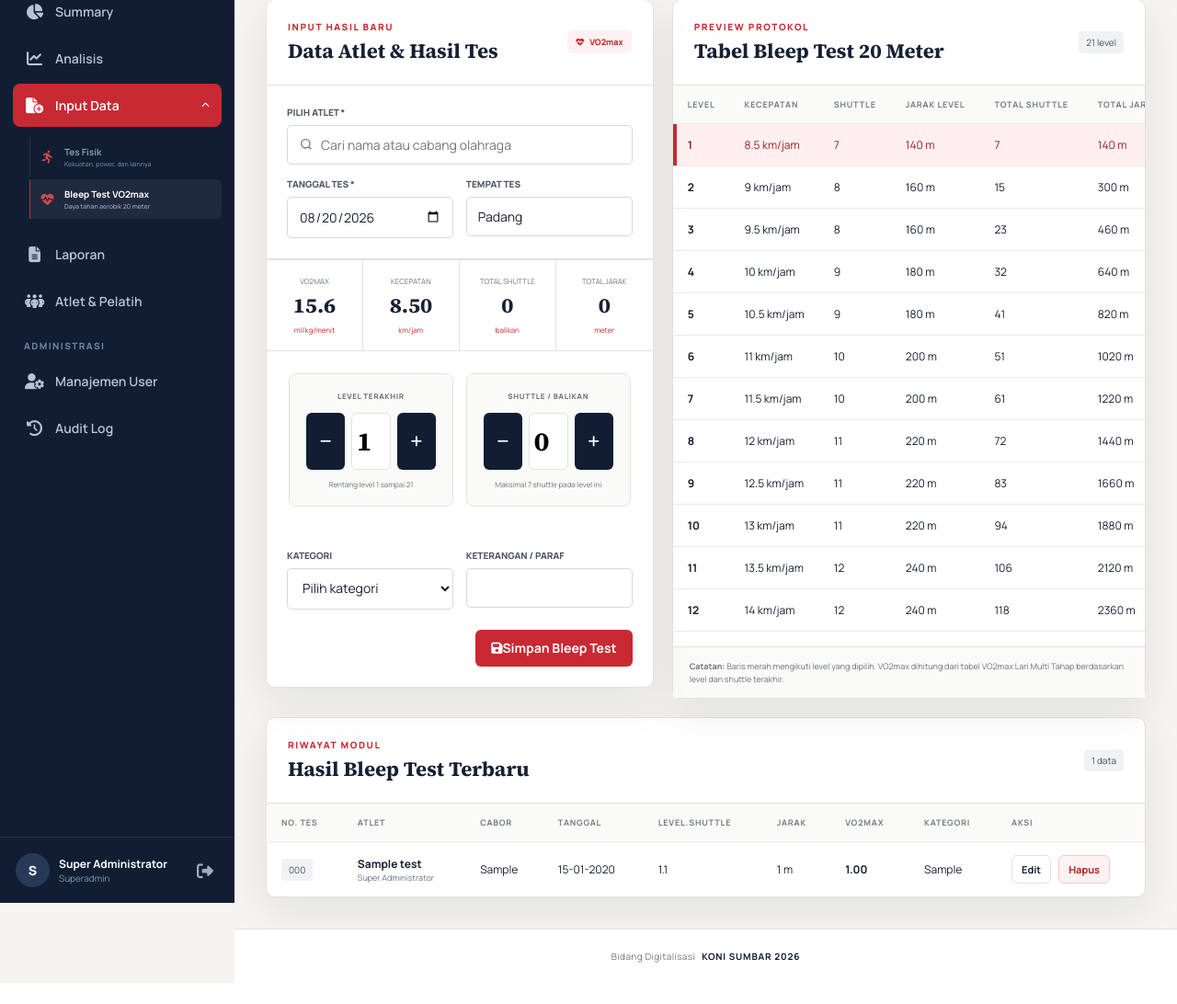
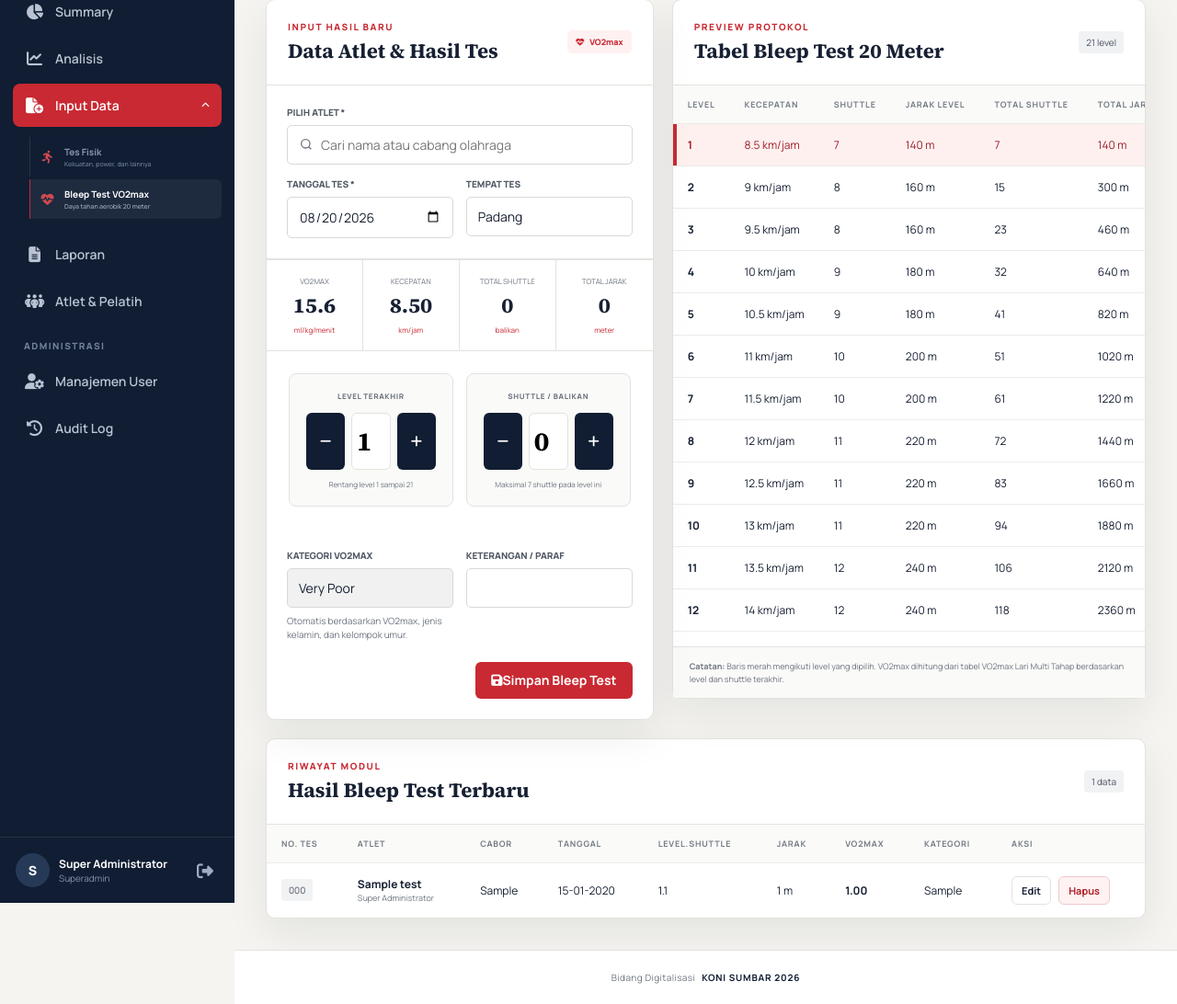
Before and after one commit to irwanrusda/tesfisik, a PHP site: page /tesfisik/bleep-test.php in a window 1280 px wide. Shown: the part 215-1307 px from the top of the page at 92% size. Before the commit the page ends 1284 px from the top, so only its background shows below. Run offline with PHP 8.4, Linux system fonts and the light colour scheme; a user stored in the database is signed in; data comes from the database, SQL or seed files in the repository; tables that the repository leaves empty hold one stand-in row (values such as "Sample post").

Commit message:
Auto-categorize Bleep Test VO2max by gender

```diff
--- a/app/helpers.php
+++ b/app/helpers.php
@@ -215,6 +215,49 @@ function calculate_bleep_vo2max(int $level, int $age = 20, int $shuttle = 0): fl
     return bleep_test_metrics($level, $shuttle)['vo2max'];
 }
 
+function vo2max_age_group(?int $age): string
+{
+    if ($age === null || $age < 26) return '18-25';
+    if ($age < 36) return '26-35';
+    if ($age < 46) return '36-45';
+    if ($age < 56) return '46-55';
+    if ($age < 66) return '56-65';
+    return '65+';
+}
+
+function vo2max_category(float $vo2max, string $gender, ?int $age = null): string
+{
+    $group = vo2max_age_group($age);
+    $genderKey = $gender === 'P' ? 'P' : 'L';
+    $norms = [
+        'L' => [
+            '18-25' => [60, 52, 47, 42, 37, 30],
+            '26-35' => [56, 49, 43, 40, 35, 30],
+            '36-45' => [51, 43, 39, 35, 31, 26],
+            '46-55' => [45, 39, 36, 32, 29, 25],
+            '56-65' => [41, 36, 32, 30, 26, 22],
+            '65+' => [37, 33, 29, 26, 22, 20],
+        ],
+        'P' => [
+            '18-25' => [56, 47, 42, 38, 33, 28],
+            '26-35' => [52, 45, 39, 35, 31, 26],
+            '36-45' => [45, 38, 34, 31, 27, 22],
+            '46-55' => [40, 34, 31, 28, 25, 20],
+            '56-65' => [37, 32, 28, 25, 22, 18],
+            '65+' => [32, 28, 25, 22, 19, 17],
+        ],
+    ];
+    [$excellent, $good, $aboveAverage, $average, $belowAverage, $poor] = $norms[$genderKey][$group];
+
+    if ($vo2max > $excellent) return 'Excellent';
+    if ($vo2max >= $good) return 'Good';
+    if ($vo2max >= $aboveAverage) return 'Above Average';
+    if ($vo2max >= $average) return 'Average';
+    if ($vo2max >= $belowAverage) return 'Below Average';
+    if ($vo2max >= $poor) return 'Poor';
+    return 'Very Poor';
+}
+
 function uploaded_files(string $field): array
 {
     $files = $_FILES[$field] ?? null;
--- a/assets/js/app.js
+++ b/assets/js/app.js
@@ -74,6 +74,43 @@ const bleepProtocolShuttles = [0, 7, 8, 8, 9, 9, 10, 10, 11, 11, 11, 12, 12, 13,
 const bleepLevelInput = bleepForm?.querySelector('[data-bleep-level]');
 const bleepShuttleInput = bleepForm?.querySelector('[data-bleep-shuttle]');
 let bleepAthleteValue;
+function vo2maxAgeGroup(age) {
+    if (age === null || age < 26) return '18-25';
+    if (age < 36) return '26-35';
+    if (age < 46) return '36-45';
+    if (age < 56) return '46-55';
+    if (age < 66) return '56-65';
+    return '65+';
+}
+function vo2maxCategory(vo2max, gender, age) {
+    const group = vo2maxAgeGroup(age);
+    const norms = {
+        L: {
+            '18-25': [60, 52, 47, 42, 37, 30],
+            '26-35': [56, 49, 43, 40, 35, 30],
+            '36-45': [51, 43, 39, 35, 31, 26],
+            '46-55': [45, 39, 36, 32, 29, 25],
+            '56-65': [41, 36, 32, 30, 26, 22],
+            '65+': [37, 33, 29, 26, 22, 20],
+        },
+        P: {
+            '18-25': [56, 47, 42, 38, 33, 28],
+            '26-35': [52, 45, 39, 35, 31, 26],
+            '36-45': [45, 38, 34, 31, 27, 22],
+            '46-55': [40, 34, 31, 28, 25, 20],
+            '56-65': [37, 32, 28, 25, 22, 18],
+            '65+': [32, 28, 25, 22, 19, 17],
+        },
+    };
+    const [excellent, good, aboveAverage, average, belowAverage, poor] = norms[gender === 'P' ? 'P' : 'L'][group];
+    if (vo2max > excellent) return 'Excellent';
+    if (vo2max >= good) return 'Good';
+    if (vo2max >= aboveAverage) return 'Above Average';
+    if (vo2max >= average) return 'Average';
+    if (vo2max >= belowAverage) return 'Below Average';
+    if (vo2max >= poor) return 'Poor';
+    return 'Very Poor';
+}
 function updateBleepMetrics() {
     if (!bleepForm || !bleepLevelInput || !bleepShuttleInput) return;
     let level = Math.min(21, Math.max(1, Number(bleepLevelInput.value) || 1));
@@ -107,6 +144,10 @@ function updateBleepMetrics() {
     if (submitButton) submitButton.disabled = validationMessage !== '' || !selectedAthleteValue;
     const levelShuttleScore = level + (shuttle / ((level * 0.4325) + 7.0048));
     const vo2max = (3.46 * levelShuttleScore) + 12.19;
+    const selectedOption = Array.from(document.querySelectorAll('[data-bleep-athlete-option]')).find((option) => option.dataset.id === selectedAthleteValue);
+    const gender = selectedOption?.dataset.gender || 'L';
+    const categoryInput = bleepForm.querySelector('[data-bleep-category]');
+    if (categoryInput) categoryInput.value = validationMessage ? '-' : vo2maxCategory(vo2max, gender, age);
     bleepForm.querySelector('[data-vo2max]').textContent = validationMessage ? '-' : vo2max.toFixed(1);
     bleepForm.querySelector('[data-bleep-speed]').textContent = speed.toFixed(2);
     bleepForm.querySelector('[data-total-shuttles]').textContent = completedShuttles;
--- a/bleep-test.php
+++ b/bleep-test.php
@@ -46,7 +46,6 @@ if (request_method('POST')) {
     $testPlace = trim((string) ($_POST['test_place'] ?? 'Padang')) ?: 'Padang';
     $level = (int) ($_POST['level'] ?? 0);
     $shuttle = (int) ($_POST['shuttle'] ?? 0);
-    $category = trim((string) ($_POST['category'] ?? '')) ?: null;
     $notes = trim((string) ($_POST['notes'] ?? '')) ?: null;
 
     try {
@@ -62,8 +61,9 @@ if (request_method('POST')) {
         if (!$athlete) throw new RuntimeException('Atlet tidak ditemukan pada master data aktif.');
         $birthDate = $athlete['latest_birth_date'] ?: null;
 
-        $age = $birthDate ? calculate_age($birthDate, $testDate) : 20;
+        $age = $birthDate ? calculate_age($birthDate, $testDate) : null;
         $metrics = bleep_test_metrics($level, $shuttle, $age);
+        $category = vo2max_category((float) $metrics['vo2max'], $athlete['gender'], $age);
         if ($id > 0) {
             $statement = $pdo->prepare('UPDATE bleep_tests SET master_person_id = ?, athlete_name = ?, sport = ?, gender = ?, birth_date = ?, test_date = ?, test_place = ?, level = ?, shuttle = ?, completed_shuttles = ?, distance_m = ?, speed_kmh = ?, vo2max = ?, category = ?, notes = ? WHERE id = ?');
             $statement->execute([$athlete['id'], $athlete['name'], $athlete['sport'], $athlete['gender'], $birthDate, $testDate, $testPlace, $level, $shuttle, $metrics['completed_shuttles'], $metrics['distance'], $metrics['speed'], $metrics['vo2max'], $category, $notes, $id]);
--- a/database/production-schema.sql
+++ b/database/production-schema.sql
@@ -192,6 +192,7 @@ INSERT INTO migrations (migration) VALUES
     ('007_create_bleep_tests.sql'),
     ('008_allow_null_bleep_birth_date.sql'),
     ('009_create_audit_logs.sql'),
-    ('010_recalculate_bleep_vo2max_table.sql');
+    ('010_recalculate_bleep_vo2max_table.sql'),
+    ('011_recalculate_bleep_categories.sql');
 
 SET FOREIGN_KEY_CHECKS = 1;
--- a/views/bleep-test.php
+++ b/views/bleep-test.php
@@ -13,6 +13,8 @@ try {
     $previewAge = 20;
 }
 $selectedMetrics = bleep_test_metrics($selectedLevel, $selectedShuttle, $previewAge);
+$previewGender = $editing['gender'] ?? 'L';
+$selectedCategory = $editing['category'] ?? vo2max_category((float) $selectedMetrics['vo2max'], $previewGender, $previewAge);
 ?>
 <div class="page-heading">
     <div><p class="eyebrow">MODUL DAYA TAHAN AEROBIK</p><h1>Bleep Test VO2max</h1><p>Modul mandiri untuk mencatat Multistage Fitness Test 20 meter.</p></div>
@@ -24,7 +26,7 @@ $selectedMetrics = bleep_test_metrics($selectedLevel, $selectedShuttle, $preview
     <section class="panel bleep-control-panel">
         <div class="panel-header"><div><p class="eyebrow"><?= $editing ? 'PERBARUI HASIL' : 'INPUT HASIL BARU' ?></p><h2>Data Atlet & Hasil Tes</h2></div><span class="live-badge"><i class="fa-solid fa-heart-pulse"></i> VO2max</span></div>
         <div class="bleep-athlete-fields">
-            <label class="field field-span-2"><span>Pilih Atlet *</span><div class="searchable-dropdown" data-bleep-athlete-dropdown><input type="search" data-bleep-athlete-search placeholder="Cari nama atau cabang olahraga" autocomplete="off" role="combobox" required><input type="hidden" name="master_person_id" value="<?= e($selectedAthleteId) ?>" data-bleep-athlete-value><div class="searchable-options" data-bleep-athlete-options><?php foreach ($athletes as $athlete): ?><button type="button" class="searchable-option" data-bleep-athlete-option data-id="<?= e($athlete['id']) ?>" data-name="<?= e($athlete['name']) ?>" data-sport="<?= e($athlete['sport']) ?>" data-birth-date="<?= e($athlete['latest_birth_date'] ?? '') ?>" <?= $selectedAthleteId === (int) $athlete['id'] ? 'aria-selected="true"' : '' ?>><strong><?= e($athlete['name']) ?></strong><span><?= e($athlete['sport']) ?><?= $athlete['development_status'] ? ' · ' . e($athlete['development_status']) : '' ?></span></button><?php endforeach; ?><p class="searchable-empty" data-bleep-athlete-empty>Atlet tidak ditemukan.</p></div></div></label>
+            <label class="field field-span-2"><span>Pilih Atlet *</span><div class="searchable-dropdown" data-bleep-athlete-dropdown><input type="search" data-bleep-athlete-search placeholder="Cari nama atau cabang olahraga" autocomplete="off" role="combobox" required><input type="hidden" name="master_person_id" value="<?= e($selectedAthleteId) ?>" data-bleep-athlete-value><div class="searchable-options" data-bleep-athlete-options><?php foreach ($athletes as $athlete): ?><button type="button" class="searchable-option" data-bleep-athlete-option data-id="<?= e($athlete['id']) ?>" data-name="<?= e($athlete['name']) ?>" data-sport="<?= e($athlete['sport']) ?>" data-birth-date="<?= e($athlete['latest_birth_date'] ?? '') ?>" data-gender="<?= e($athlete['gender']) ?>" <?= $selectedAthleteId === (int) $athlete['id'] ? 'aria-selected="true"' : '' ?>><strong><?= e($athlete['name']) ?></strong><span><?= e($athlete['sport']) ?><?= $athlete['development_status'] ? ' · ' . e($athlete['development_status']) : '' ?></span></button><?php endforeach; ?><p class="searchable-empty" data-bleep-athlete-empty>Atlet tidak ditemukan.</p></div></div></label>
             <input type="hidden" name="birth_date" value="<?= e($formValue('birth_date')) ?>" data-bleep-birth-date>
             <label class="field"><span>Tanggal Tes *</span><input type="date" name="test_date" value="<?= e($formValue('test_date', date('Y-m-d'))) ?>" data-bleep-test-date required></label>
             <label class="field"><span>Tempat Tes</span><input name="test_place" value="<?= e($formValue('test_place', 'Padang')) ?>"></label>
@@ -35,7 +37,7 @@ $selectedMetrics = bleep_test_metrics($selectedLevel, $selectedShuttle, $preview
             <div class="number-stepper"><span>LEVEL TERAKHIR</span><div><button type="button" data-step="level" data-direction="-1"><i class="fa-solid fa-minus"></i></button><input type="number" name="level" value="<?= e($selectedLevel) ?>" min="1" max="21" data-bleep-level required><button type="button" data-step="level" data-direction="1"><i class="fa-solid fa-plus"></i></button></div><small>Rentang level 1 sampai 21</small></div>
             <div class="number-stepper"><span>SHUTTLE / BALIKAN</span><div><button type="button" data-step="shuttle" data-direction="-1"><i class="fa-solid fa-minus"></i></button><input type="number" name="shuttle" value="<?= e($selectedShuttle) ?>" min="0" max="<?= e($protocol[$selectedLevel]['shuttles']) ?>" data-bleep-shuttle required><button type="button" data-step="shuttle" data-direction="1"><i class="fa-solid fa-plus"></i></button></div><small data-shuttle-limit>Maksimal <?= e($protocol[$selectedLevel]['shuttles']) ?> shuttle</small></div>
         </div>
-        <div class="bleep-assessment"><label class="field"><span>Kategori</span><select name="category"><option value="">Pilih kategori</option><?php foreach (['Sangat Baik', 'Baik', 'Cukup', 'Kurang', 'Sangat Kurang'] as $category): ?><option value="<?= e($category) ?>" <?= $formValue('category') === $category ? 'selected' : '' ?>><?= e($category) ?></option><?php endforeach; ?></select></label><label class="field"><span>Keterangan / Paraf</span><input name="notes" value="<?= e($formValue('notes')) ?>"></label></div>
+        <div class="bleep-assessment"><label class="field"><span>Kategori VO2max</span><input name="category_display" value="<?= e($selectedCategory) ?>" data-bleep-category readonly><small class="field-help">Otomatis berdasarkan VO2max, jenis kelamin, dan kelompok umur.</small></label><label class="field"><span>Keterangan / Paraf</span><input name="notes" value="<?= e($formValue('notes')) ?>"></label></div>
         <div class="form-actions"><button class="btn btn-primary" type="submit"><i class="fa-solid fa-floppy-disk"></i> <?= $editing ? 'Simpan Perubahan' : 'Simpan Bleep Test' ?></button></div>
     </section>
 
```
Also changed, not shown: database/migrations/011_recalculate_bleep_categories.sql (added).
